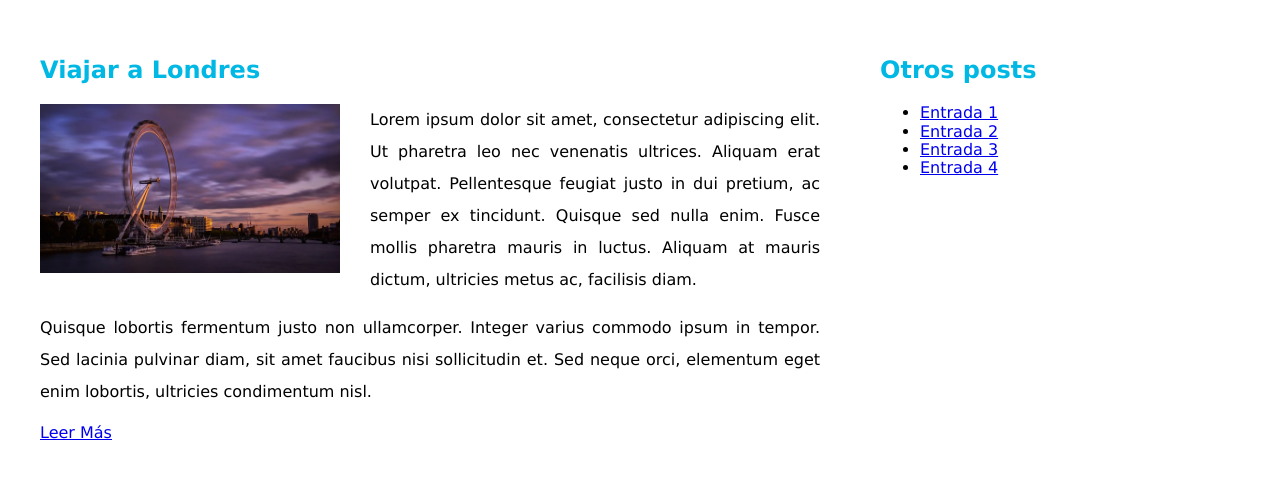
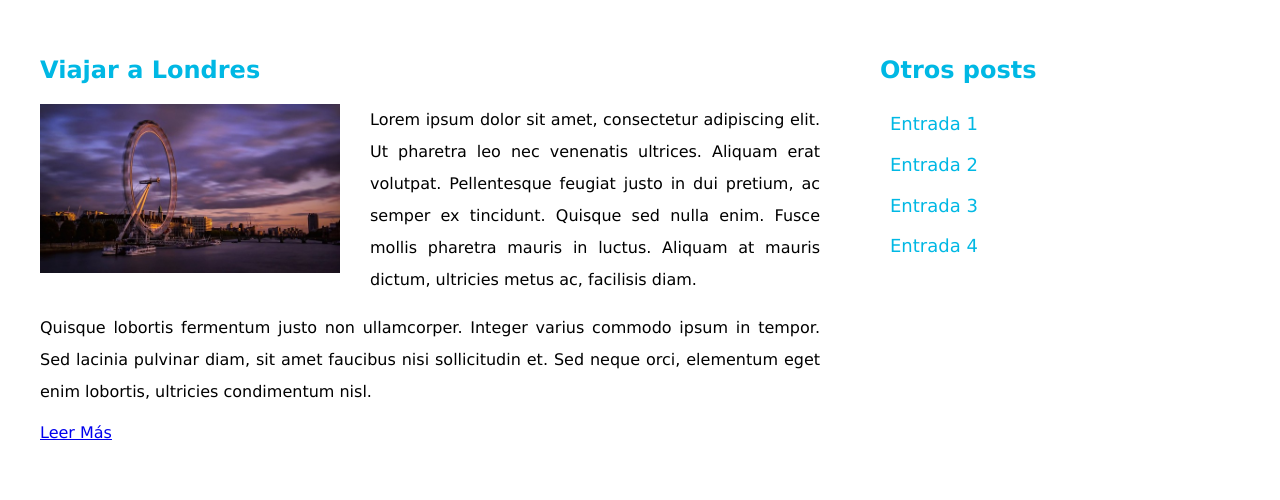
Before and after one commit to Tenchito/Layout_Blog_Viajes-HTML5_y_CSS3, a plain HTML site: page index.html in a window 1280 px wide. Shown: the part 233-733 px from the top of the page. Drawn offline with nearby package versions, Linux system fonts and the light colour scheme.

Commit message:
Se da estilo a sidebar

```diff
--- a/css/style.css
+++ b/css/style.css
@@ -92,6 +92,25 @@ h2 {
 .entrada p {
     text-align: justify;
 }
+/** Sidebar **/
+.sidebar ul {
+    list-style: none;
+    padding: 0;
+}
+.sidebar ul li {
+    padding: 10px;
+}
+.sidebar ul li:hover {
+    background-color: #00B8E4;
+}
+.sidebar ul li a {
+    color: #00B8E4;
+    font-size: 18px;
+    text-decoration: none;
+}
+.sidebar ul li:hover a {
+    color: #FFFFFF;
+}
 .footer-sitio {
     background-color: #DB008D;
     padding-top: 40px;
```
